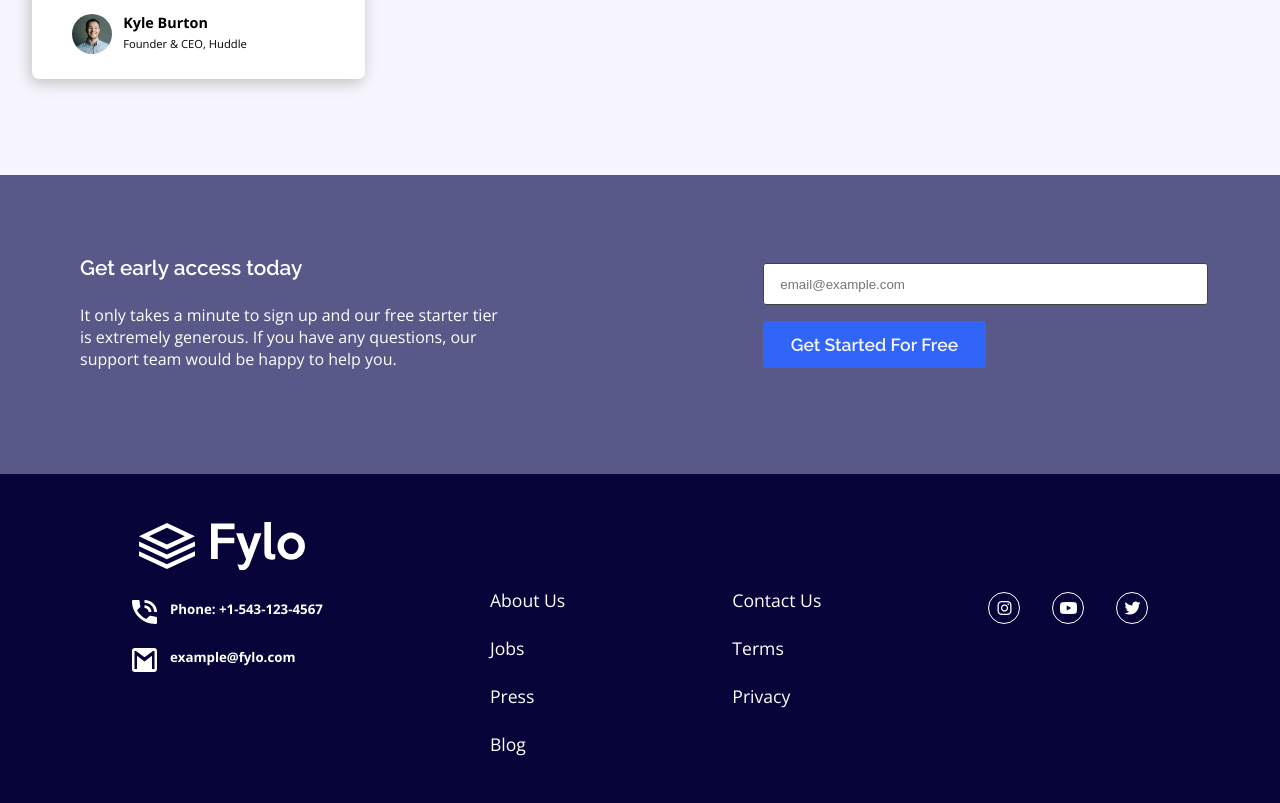
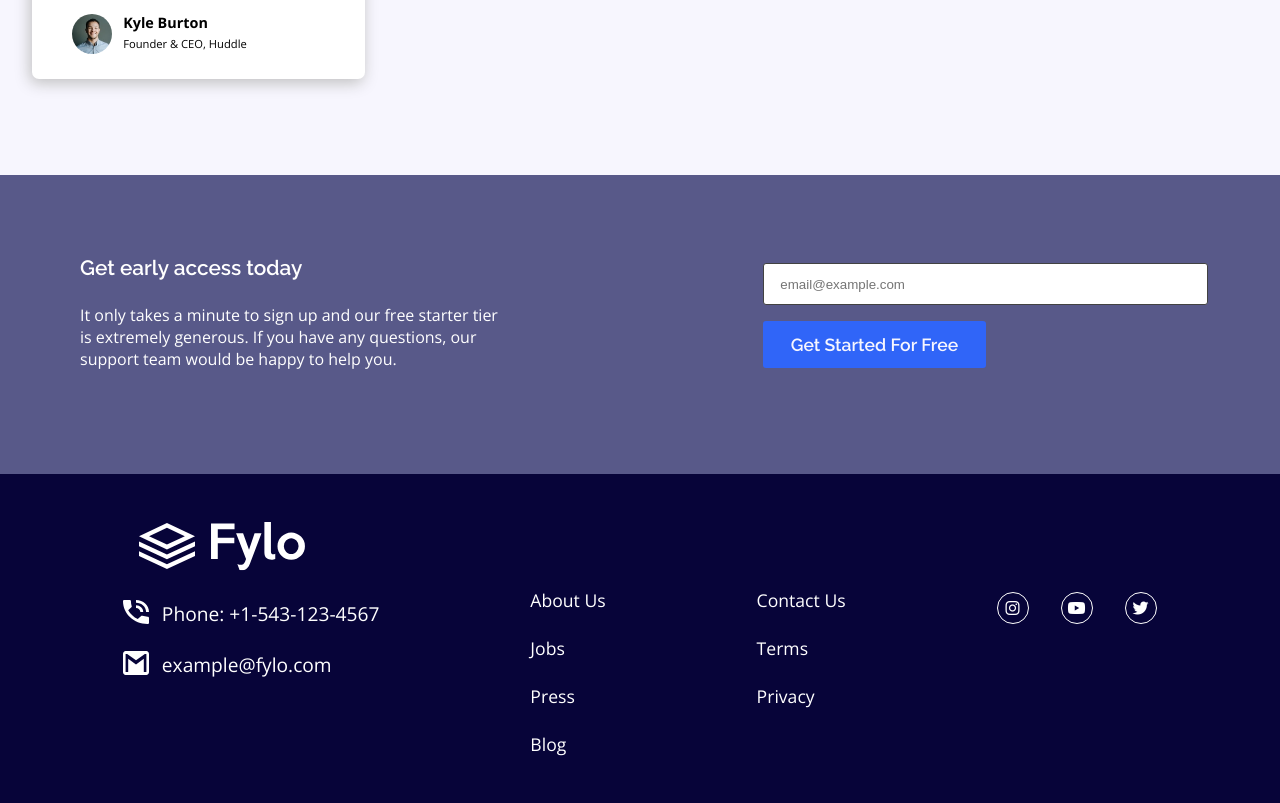
Before and after one commit to RJC26/FrontEnd-Mentor-Fylo-Landing-Page, a plain HTML site: page index.html in a window 1280 px wide. Shown: the part 1544-2347 px from the top of the page. Drawn offline with nearby package versions, Linux system fonts and the light colour scheme.

Commit message:
Update index.html

```diff
--- a/index.html
+++ b/index.html
@@ -25,7 +25,7 @@
         <section class="section_1">
             <img class="image_1" src="./Resource/Images/illustration-1.svg" alt="Image illustration 1">
             <div class="text_1">
-                <h2 class="heading_1">All your files in one secure location, accessible anywhere.</h2>
+                <h1 class="heading_1">All your files in one secure location, accessible anywhere.</h1>
                 <p class="para_1">Fylo stores your most important files in one secure location. Access them wherever you need, share and collaborate with friends, family, and co-workers</p>
                 <div class="btn_container_1 btn_1">
                     <input class="btn_input btn_1" type="text" placeholder="Enter your email ...">
@@ -77,11 +77,11 @@
             <div>
                 <div class="email_phone">
                     <img src="./Resource/Images/icon-phone.svg" alt="Phone Icon">
-                    <h5>Phone: +1-543-123-4567</h5>
+                    <h4>Phone: +1-543-123-4567</h4>
                 </div>
                 <div class="email_phone">
                     <img src="./Resource/Images/icon-email.svg" alt="Email Icon">
-                    <h5>example@fylo.com</h5>
+                    <h4>example@fylo.com</h4>
                 </div>
             </div>
             <div class="list_container">
```
